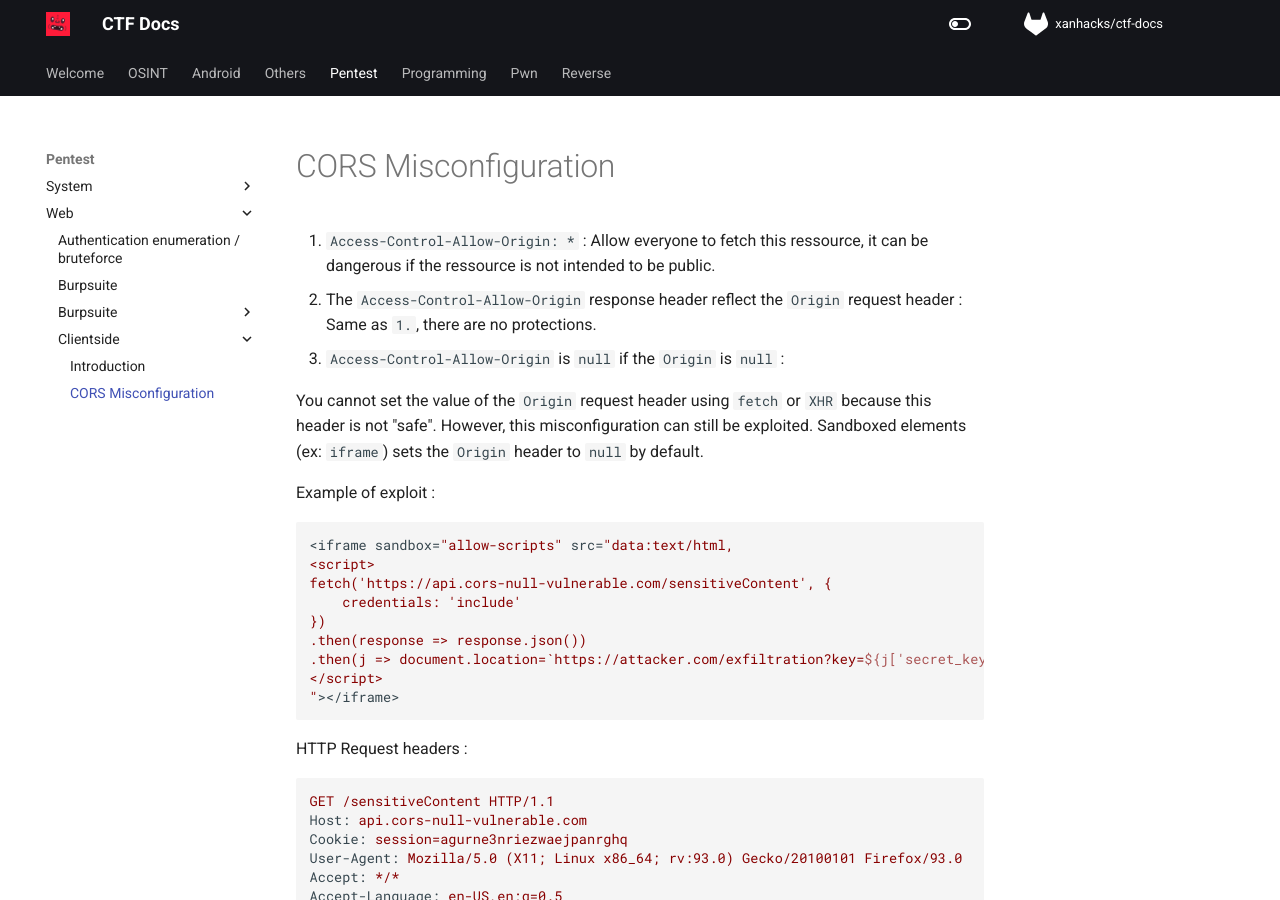
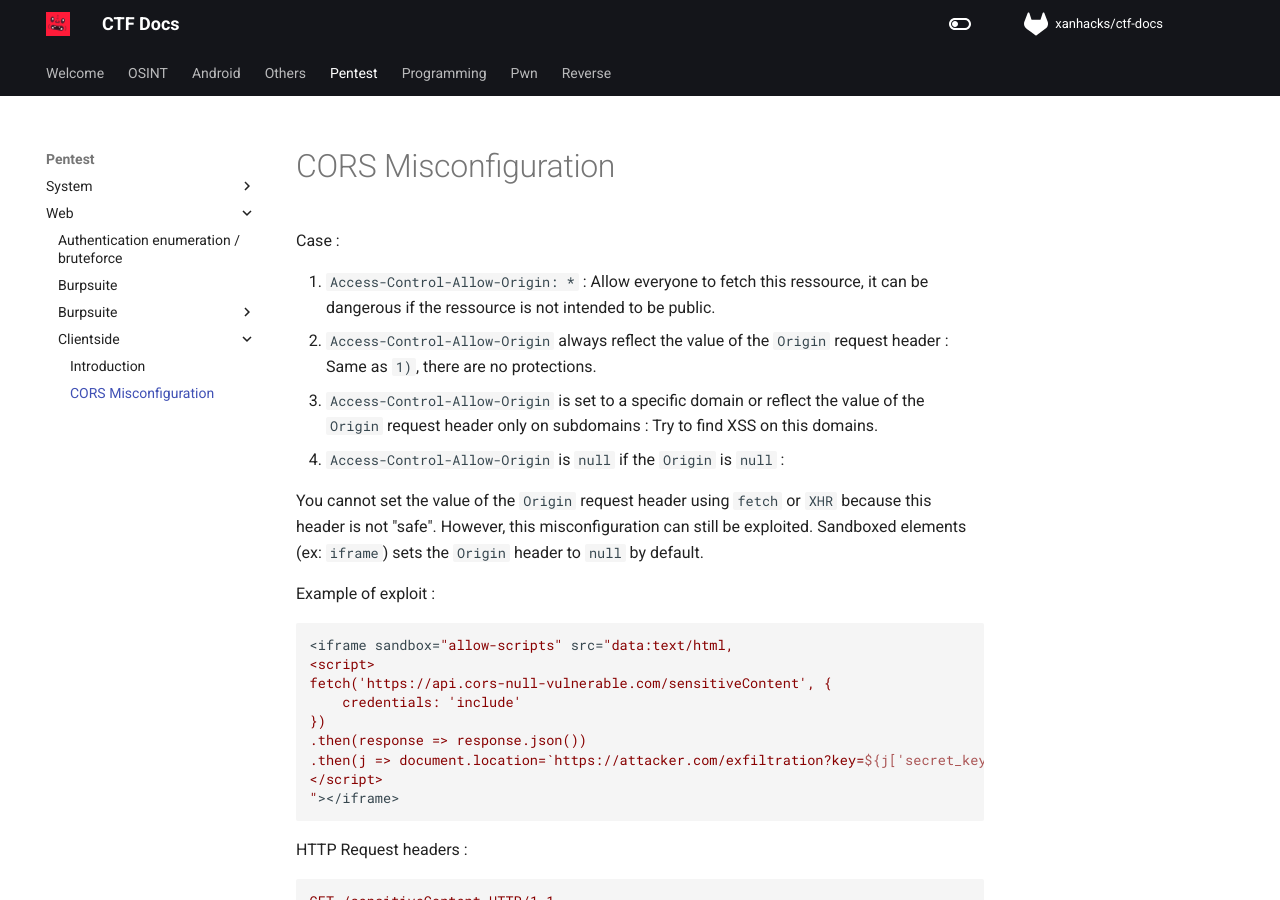
Before and after one commit to xanhacks/ctf-docs, an MkDocs documentation site: the page built from docs/pentest/web/clientside/05-cors.md, in a window 1280 px wide and 900 px high. Built offline with MkDocs 1.6.1 and Material for MkDocs 9.7.7, drawn with Linux system fonts in a browser that asks for light colours; nearby versions of some CDN libraries; comment, search, counter and statistics services are not loaded.

Commit message:
add one case

```diff
--- a/docs/pentest/web/clientside/05-cors.md
+++ b/docs/pentest/web/clientside/05-cors.md
@@ -5,9 +5,12 @@ description: Introduction to CORS Misconfiguration vulnerabilites.
 
 # CORS Misconfiguration
 
+Case :
+
 1. `Access-Control-Allow-Origin: *` : Allow everyone to fetch this ressource, it can be dangerous if the ressource is not intended to be public.
-2. The `Access-Control-Allow-Origin` response header reflect the `Origin` request header : Same as `1.`, there are no protections.
-3. `Access-Control-Allow-Origin` is `null` if the `Origin` is `null` :
+2. `Access-Control-Allow-Origin` always reflect the value of the `Origin` request header : Same as `1)`, there are no protections.
+3. `Access-Control-Allow-Origin` is set to a specific domain or reflect the value of the `Origin` request header only on subdomains : Try to find XSS on this domains.
+4. `Access-Control-Allow-Origin` is `null` if the `Origin` is `null` :
 
 You cannot set the value of the `Origin` request header using `fetch` or `XHR` because this header is not "safe".
 However, this misconfiguration can still be exploited. Sandboxed elements (ex: `iframe`) sets the `Origin` header to `null` by default.
```
